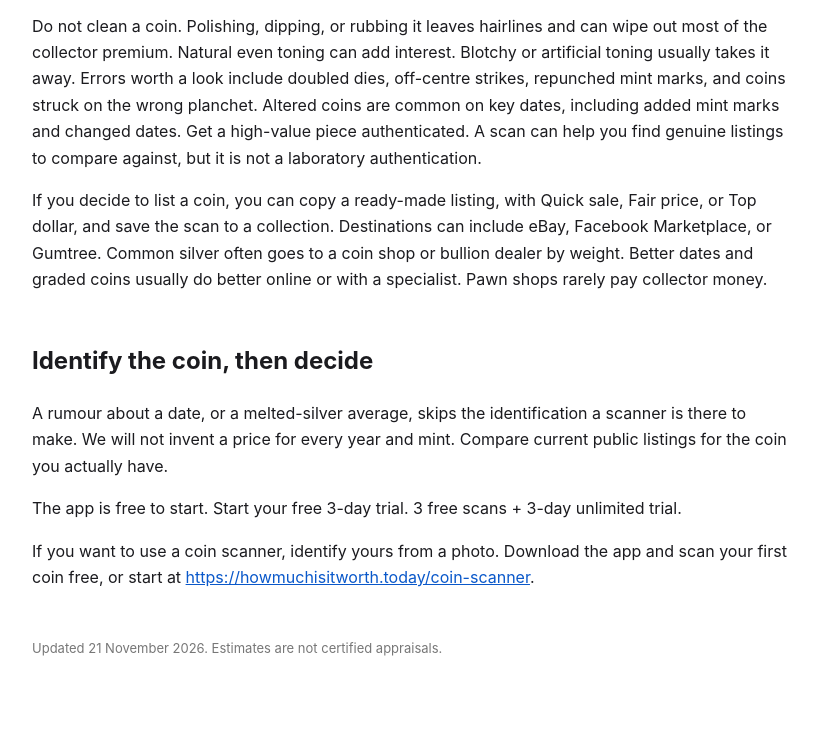
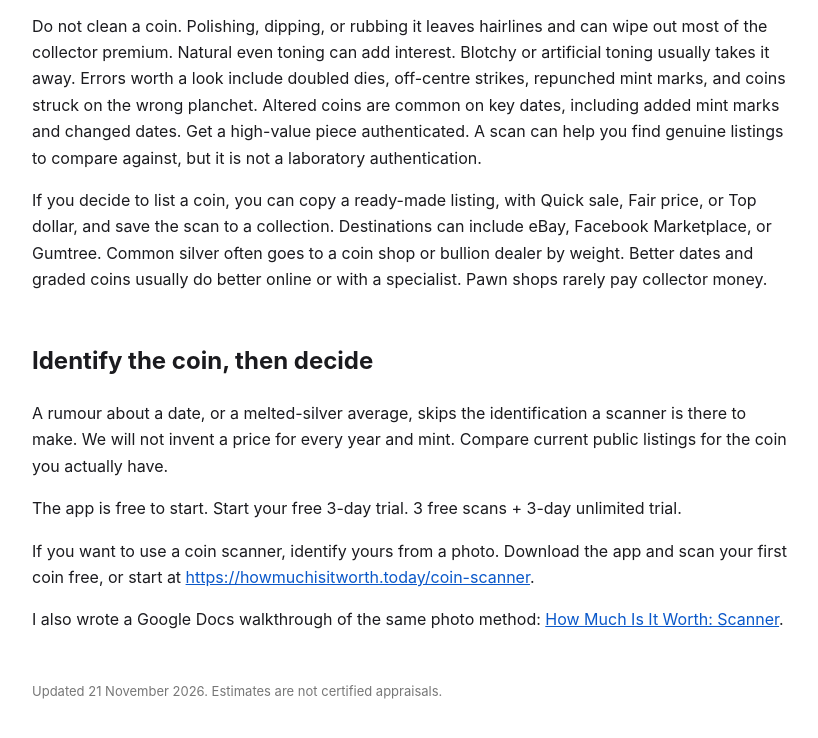
Before and after one commit to hmg166/how-much-is-it-worth-guides, a plain HTML site: page coin-scanner-from-a-photo/index.html in a window 1280 px wide. Shown: the part 1892-2630 px from the top of the page, without its empty margins (228-1046 px from the left). Drawn offline with Linux system fonts and the light colour scheme.

Commit message:
Add Google Docs loop links to Pokemon card value scanner and coin scanner guides
Close the GitHub to Docs step of the wave 2 day 6 cross-platform loop
with the planned walkthrough sentence and branded anchor.

```diff
--- a/coin-scanner-from-a-photo/index.html
+++ b/coin-scanner-from-a-photo/index.html
@@ -21,4 +21,5 @@ a{color:#0a58ca}h1{line-height:1.25}h2{margin-top:2em}header{font-size:14px;colo
 <p>A rumour about a date, or a melted-silver average, skips the identification a scanner is there to make. We will not invent a price for every year and mint. Compare current public listings for the coin you actually have.</p>
 <p>The app is free to start. Start your free 3-day trial. 3 free scans + 3-day unlimited trial.</p>
 <p>If you want to use a coin scanner, identify yours from a photo. Download the app and scan your first coin free, or start at <a href="https://howmuchisitworth.today/coin-scanner">https://howmuchisitworth.today/coin-scanner</a>.</p>
+<p>I also wrote a Google Docs walkthrough of the same photo method: <a href="https://docs.google.com/document/d/e/2PACX-1vRq_HGMxubgra7IRGrdzdE60F8AcVf0Merq5PiJQikXpo-jbxtrvK6mhwxwZ9GmHiRuln10CG2qh9Xl/pub">How Much Is It Worth: Scanner</a>.</p>
 <footer>Updated 21 November 2026. Estimates are not certified appraisals.</footer></body></html>
```
Also changed, not shown: pokemon-card-value-scanner-from-a-photo/index.html (+1 -0 lines).
